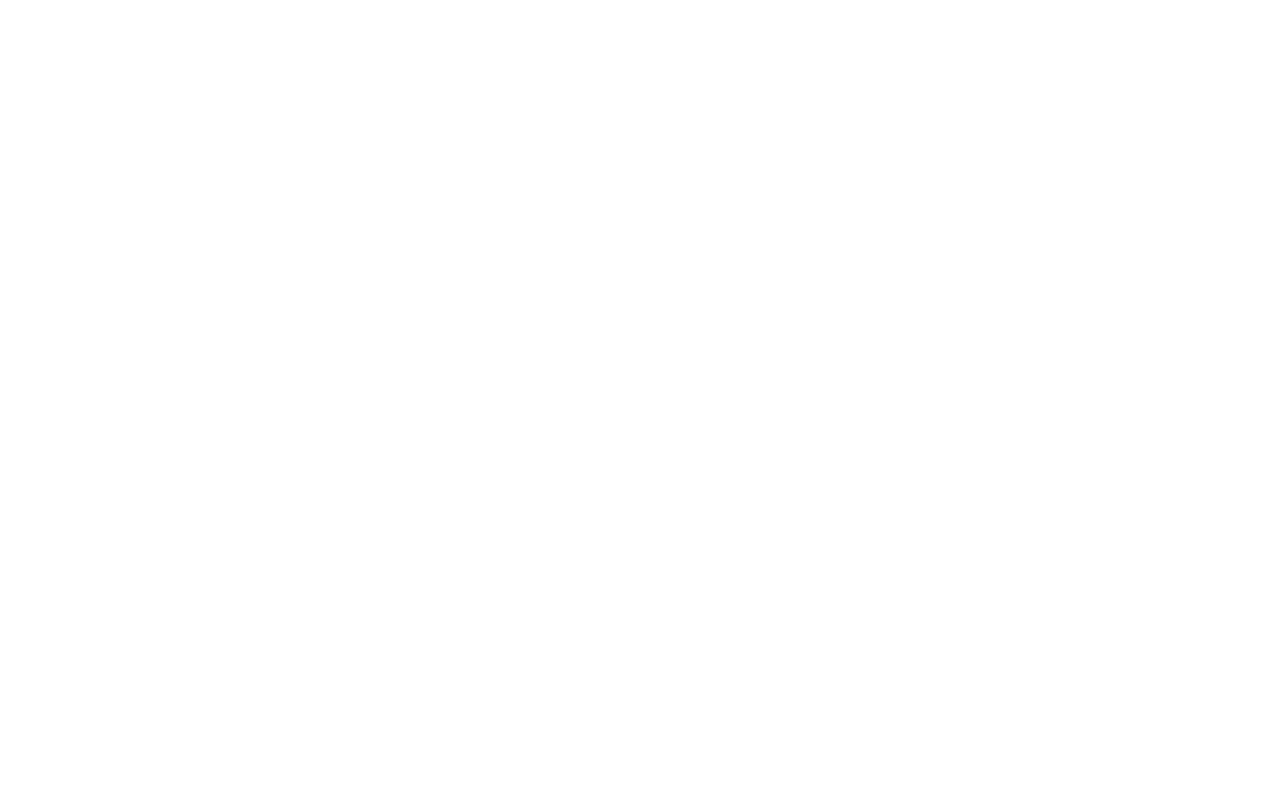
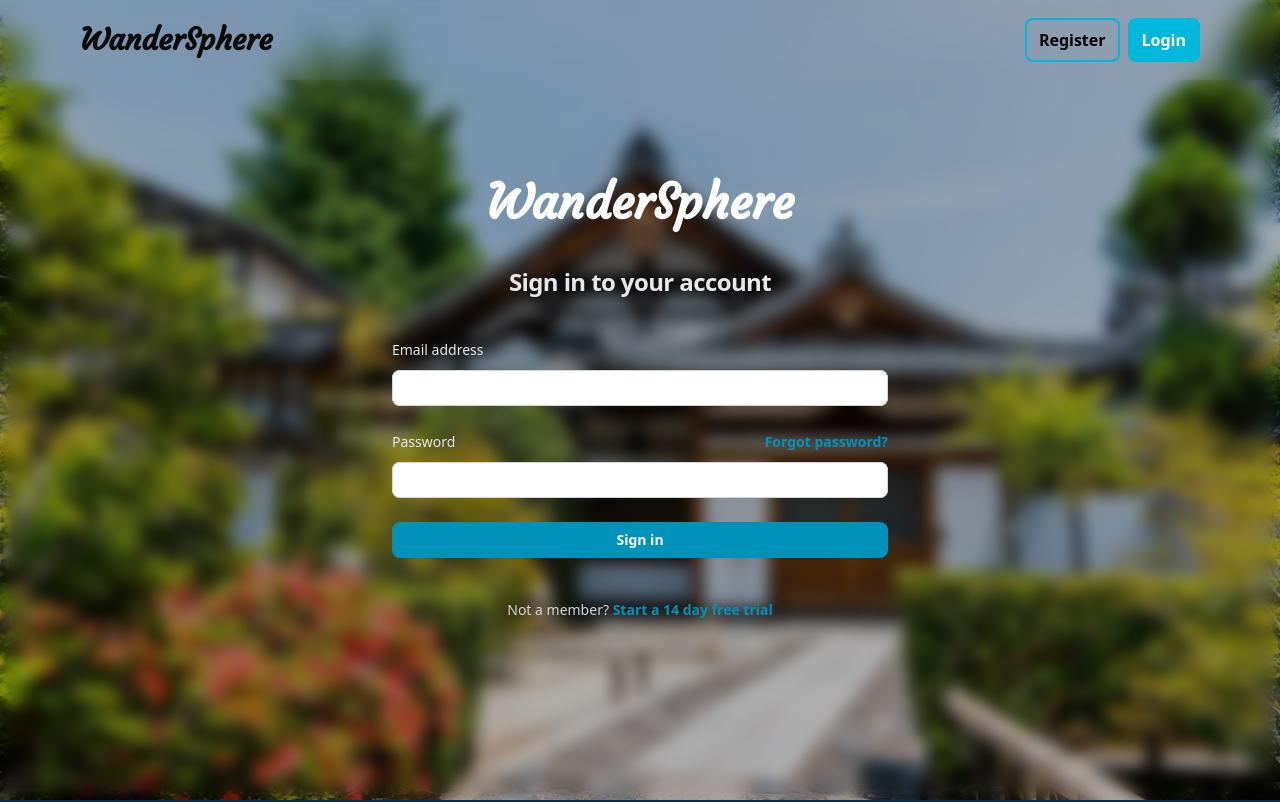
Before and after one commit to A-B-H-I-S-H-E-K-S-H-A-W/travelling-website, a React (Vite) app in the folder client/: page /auth/v1/login in a window 1280 px wide. Before the commit this address had no page. Shown: the top 802 px of the page. Built offline with nearby package versions, Linux system fonts and the light colour scheme.

Commit message:
Made login page and layout component

```diff
--- a/client/src/App.jsx
+++ b/client/src/App.jsx
@@ -1,6 +1,7 @@
 import { BrowserRouter, Route, Routes } from "react-router-dom";
 import "./App.css";
 import Home from "./pages/user/Home";
+import Login from "./pages/user/Login";
 
 function App() {
   return (
@@ -8,6 +9,7 @@
       <BrowserRouter>
         <Routes>
           <Route path="/" element={<Home />} />
+          <Route path="/auth/v1/login" element={<Login />} />
         </Routes>
       </BrowserRouter>
     </>
--- /dev/null
+++ b/client/src/Layout.jsx
@@ -0,0 +1,18 @@
+import React from "react";
+import Navbar from "./components/user/Navbar";
+import Footer from "./components/user/Footer";
+
+export default function Layout({ children }) {
+  return (
+    <div className="flex flex-col min-h-screen overflow-hidden">
+      {/* Navbar */}
+      <Navbar />
+
+      {/* Main content */}
+      <main className="flex-grow">{children}</main>
+
+      {/* Footer */}
+      <Footer />
+    </div>
+  );
+}
--- a/client/src/components/user/Footer.jsx
+++ b/client/src/components/user/Footer.jsx
@@ -8,7 +8,7 @@
 
 const Footer = () => {
   return (
-    <footer className="mt-20 bg-sky-950 pt-8">
+    <footer className="mt-0 bg-sky-950 pt-8">
       <div className="w-full px-20 mx-auto">
         <div className="grid md:grid-cols-2 gap-20 p-4">
           <div className="">
--- a/client/src/components/user/Navbar.jsx
+++ b/client/src/components/user/Navbar.jsx
@@ -4,7 +4,7 @@
 const Navbar = () => {
   return (
     <>
-      <div className="flex fixed z-50 top-0 w-full backdrop-blur-3xl items-center justify-between md:px-20 px-5 h-20">
+      <div className="flex fixed z-50 top-0 w-full backdrop-blur-md items-center justify-between md:px-20 px-5 h-20">
         <div className="Logo">
           <h1 className="md:text-3xl text-2xl font-semibold style-regular">
             WanderSphere
--- a/client/src/pages/user/Home.jsx
+++ b/client/src/pages/user/Home.jsx
@@ -7,6 +7,7 @@
 import Cards from "../../components/user/Cards";
 import { offers } from "../../data";
 import Footer from "../../components/user/Footer";
+import Layout from "../../Layout";
 
 const Home = () => {
   const [isLoading, setIsLoading] = useState(true);
@@ -25,8 +26,8 @@
         <Loading />
       ) : (
         <>
+          <Layout>
             <div className="min-h-screen py-10 bg-radial-[at_90%_90%] from-sky-400 to-white to-90%">
-            <Navbar />
               <main className="md:pt-10 pt-14 md:px-20 px-3">
                 <div className="grid md:grid-cols-2 md:space-x-5">
                   <div className="mt-16">
@@ -118,7 +119,7 @@
               CardBtn={"Search Places"}
               offers={offers}
             />
-          <Footer />
+          </Layout>
         </>
       )}
     </>
--- /dev/null
+++ b/client/src/pages/user/Login.jsx
@@ -0,0 +1,104 @@
+import loginBg from "../../assets/images/login.jpg";
+import Layout from "../../Layout";
+
+export default function Login() {
+  return (
+    <>
+      <Layout>
+        <div
+          className="w-screen min-h-screen overflow-hidden"
+          style={{
+            background: `url(${loginBg})`,
+            backgroundPosition: "center",
+            backgroundSize: "cover",
+            backgroundRepeat: "no-repeat",
+          }}
+        >
+          <div className="flex items-center justify-center backdrop-blur-sm bg-black/30">
+            <div className="flex flex-col px-6 py-12 lg:px-10 h-screen w-xl justify-center rounded-4xl">
+              <div className="sm:mx-auto text-center">
+                <h1 className="md:text-5xl text-4xl text-white font-semibold style-regular">
+                  WanderSphere
+                </h1>
+                <h2 className="mt-10 text-center text-xl/9 md:text-2xl font-bold tracking-tight text-gray-200">
+                  Sign in to your account
+                </h2>
+              </div>
+
+              <div className="mt-10">
+                <div className="space-y-6">
+                  <div>
+                    <label
+                      htmlFor="email"
+                      className="block text-sm/6 font-medium text-gray-200"
+                    >
+                      Email address
+                    </label>
+                    <div className="mt-2">
+                      <input
+                        id="email"
+                        name="email"
+                        type="email"
+                        required
+                        autoComplete="email"
+                        className="block w-full rounded-md bg-white px-3 py-1.5 text-base text-gray-200 outline-1 -outline-offset-1 outline-gray-300 placeholder:text-gray-400 focus:outline-2 focus:-outline-offset-2 focus:outline-cyan-600 sm:text-sm/6"
+                      />
+                    </div>
+                  </div>
+
+                  <div>
+                    <div className="flex items-center justify-between">
+                      <label
+                        htmlFor="password"
+                        className="block text-sm/6 font-medium text-gray-200"
+                      >
+                        Password
+                      </label>
+                      <div className="text-sm">
+                        <a
+                          href="#"
+                          className="font-semibold text-cyan-600 hover:text-cyan-500"
+                        >
+                          Forgot password?
+                        </a>
+                      </div>
+                    </div>
+                    <div className="mt-2">
+                      <input
+                        id="password"
+                        name="password"
+                        type="password"
+                        required
+                        autoComplete="current-password"
+                        className="block w-full rounded-md bg-white px-3 py-1.5 text-base text-gray-200 outline-1 -outline-offset-1 outline-gray-300 placeholder:text-gray-400 focus:outline-2 focus:-outline-offset-2 focus:outline-cyan-600 sm:text-sm/6"
+                      />
+                    </div>
+                  </div>
+
+                  <div>
+                    <button
+                      type="submit"
+                      className="flex w-full justify-center rounded-md bg-cyan-600 px-3 py-1.5 text-sm/6 font-semibold text-white shadow-xs hover:bg-cyan-500 focus-visible:outline-2 focus-visible:outline-offset-2 focus-visible:outline-cyan-600"
+                    >
+                      Sign in
+                    </button>
+                  </div>
+                </div>
+
+                <p className="mt-10 text-center text-sm/6 text-gray-300">
+                  Not a member?{" "}
+                  <a
+                    href="#"
+                    className="font-semibold text-cyan-600 hover:text-cyan-500"
+                  >
+                    Start a 14 day free trial
+                  </a>
+                </p>
+              </div>
+            </div>
+          </div>
+        </div>
+      </Layout>
+    </>
+  );
+}
```
Also changed, not shown: client/src/assets/images/login.jpg (added). Lines whose indentation alone changed are shown as unchanged.
